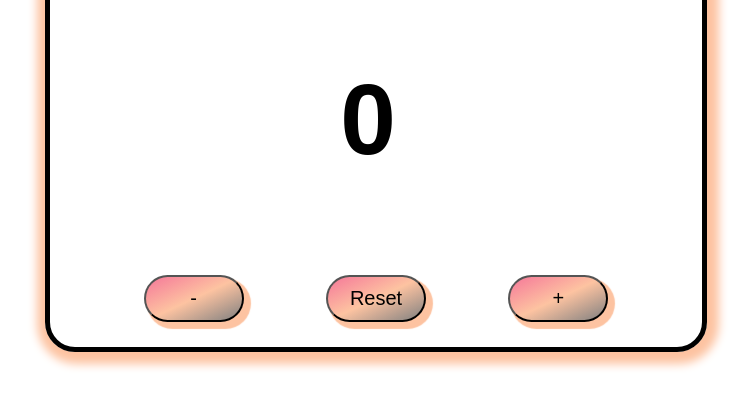
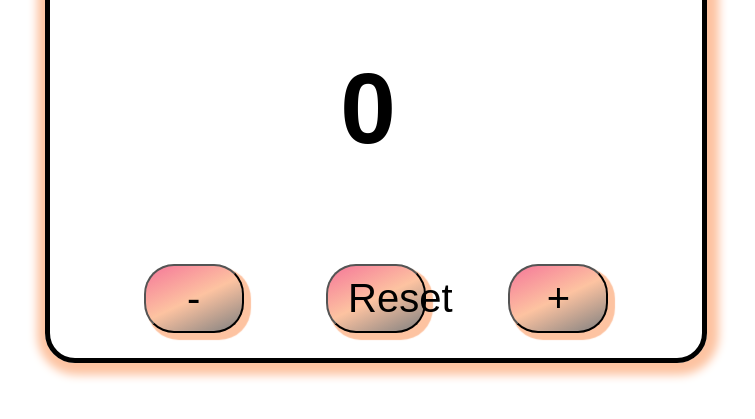
Before and after one commit to Shanthani098/count-app, a plain HTML site: page index.html in a window 1280 px wide. Shown: the part 313-732 px from the top of the page, without its empty margins (264-1019 px from the left). Drawn offline with Linux system fonts and the light colour scheme.

Commit message:
Add files via upload

```diff
--- a/style.css
+++ b/style.css
@@ -1,5 +1,5 @@
 body {
-
+	font-weight:bold;
             text-align: center;
             font-family: Arial;
       		justify-items: center;
@@ -32,11 +32,12 @@ body {
       border-radius:50px;
       }
 
+
 	#count{
       font-size:100px;
       }
         button {
-            font-size: 20px;
+            font-size: 40px;
             margin: 15px;
             width: 100px;
             padding: 10px 20px;
```
